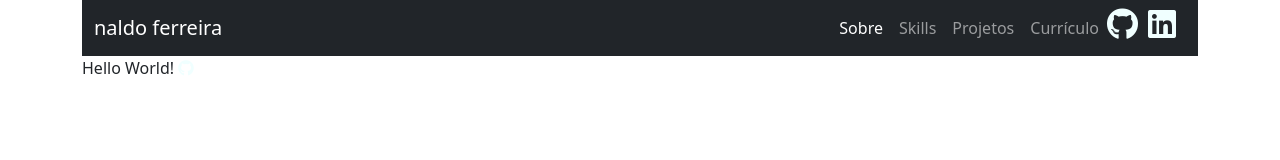
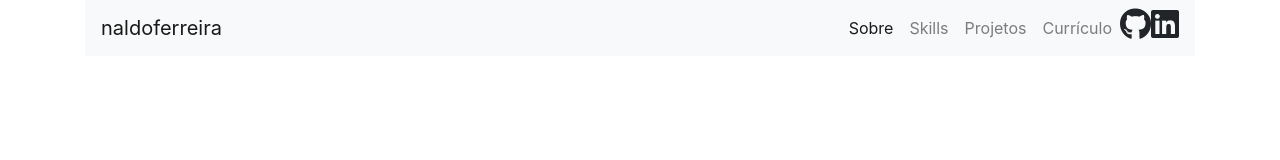
Before and after one commit to nald0ferreira/naldoferreira, a plain HTML site: page index.html in a window 1280 px wide. Drawn offline with nearby package versions, Linux system fonts and the light colour scheme.

```diff
--- a/assets/css/style.css
+++ /dev/null
@@ -1,8 +0,0 @@
-i{
-    color: azure;
-    margin-right: 10px;
-}
-
-.align-right{
-
-}
--- a/index.html
+++ b/index.html
@@ -3,7 +3,8 @@
   <head>
     <meta charset="utf-8">
     <meta name="viewport" content="width=device-width, initial-scale=1">
-    <link href="https://cdn.jsdelivr.net/npm/bootstrap@5.1.3/dist/css/bootstrap.min.css" rel="stylesheet" integrity="sha384-1BmE4kWBq78iYhFldvKuhfTAU6auU8tT94WrHftjDbrCEXSU1oBoqyl2QvZ6jIW3" crossorigin="anonymous">
+    <link rel="stylesheet" href="node_modules/bootstrap/compiler/bootstrap.css">
+    <link rel="stylesheet" href="node_modules/bootstrap/compiler/style.css">
     <link rel="stylesheet" href="https://pro.fontawesome.com/releases/v5.10.0/css/all.css" integrity="sha384-AYmEC3Yw5cVb3ZcuHtOA93w35dYTsvhLPVnYs9eStHfGJvOvKxVfELGroGkvsg+p" crossorigin="anonymous"/>
     <link rel="stylesheet" type="text/css" href="assets/css/style.css">
 
@@ -11,14 +12,14 @@
   </head>
   <body>
     <div class="container">
-      <nav class="navbar navbar-expand-lg navbar-dark bg-dark">
-        <div class="container-fluid">
-          <a class="navbar-brand" href="#">naldo ferreira</a>
-          <button class="navbar-toggler" type="button" data-bs-toggle="collapse" data-bs-target="#navbarSupportedContent" aria-controls="navbarSupportedContent" aria-expanded="false" aria-label="Toggle navigation">
+      <nav class="navbar navbar-expand-lg navbar-light bg-light">
+        <a class="navbar-brand" href="#">naldoferreira</a>
+        <button class="navbar-toggler" type="button" data-toggle="collapse" data-target="#conteudoNavbarSuportado" aria-controls="conteudoNavbarSuportado" aria-expanded="false" aria-label="Alterna navegação">
           <span class="navbar-toggler-icon"></span>
         </button>
-          <div class="collapse navbar-collapse justify-content-end " id="navbarSupportedContent" >
-            <ul class="navbar-nav mb-2 mb-lg-0 ">
+
+        <div class="collapse navbar-collapse" id="conteudoNavbarSuportado">
+          <ul class="navbar-nav ml-auto">
             <li class="nav-item ">
               <a class="nav-link active" aria-current="page" href="#">Sobre</a>
             </li>
@@ -36,22 +37,16 @@
             </li>
             <li>
               <i class="fab fa-linkedin fa-2x"></i>
-              </li>
           </ul>
-          </div>
+
         </div>
       </nav>
-
-      <p>Hello World! <i class="fab fa-github"></i></p>
 
     </div>
     <!--- End Container-->
 
-
-
-
-
-
-    <script src="https://cdn.jsdelivr.net/npm/bootstrap@5.1.3/dist/js/bootstrap.bundle.min.js" integrity="sha384-ka7Sk0Gln4gmtz2MlQnikT1wXgYsOg+OMhuP+IlRH9sENBO0LRn5q+8nbTov4+1p" crossorigin="anonymous"></script>
+    <script src="node_modules/jquery/dist/jquery.js"></script>
+    <script src="node_modules/popper.js/dist/umd/popper.js"></script>
+    <script src="node_modules/bootstrap/dist/js/bootstrap.js"></script>
   </body>
 </html>
```
Lines whose indentation alone changed are shown as unchanged.
